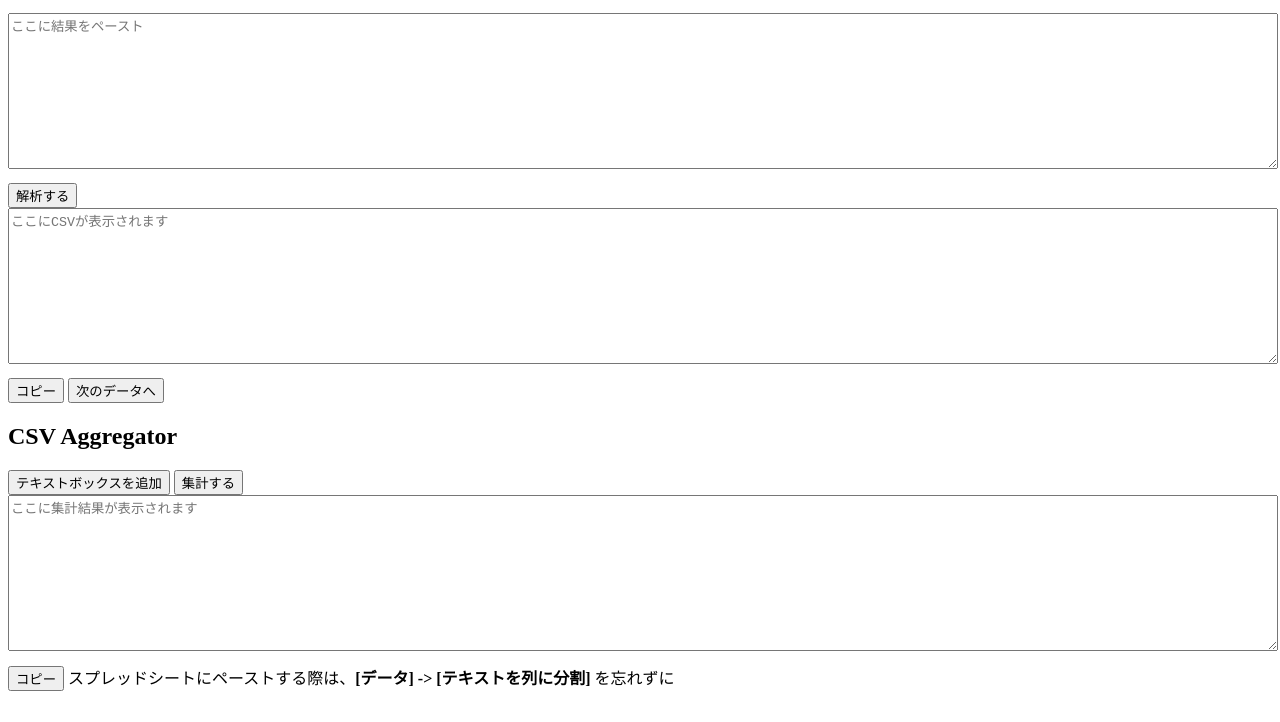
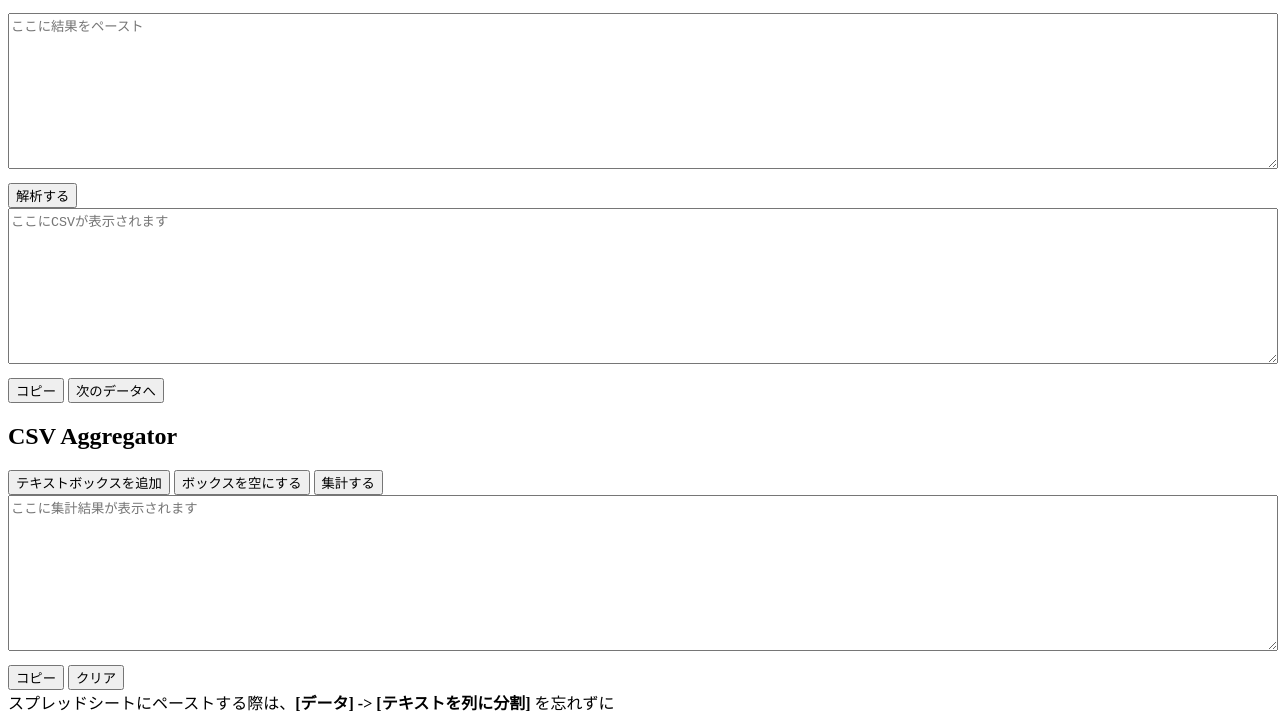
Before and after one commit to midoika/GeoGuessr_challenge, a plain HTML site: page index.html in a window 1280 px wide. Shown: the part 386-1108 px from the top of the page. Before the commit the page ends 1085 px from the top, so only its background shows below. Drawn offline with Linux system fonts and the light colour scheme.

Commit message:
Update index.html

```diff
--- a/index.html
+++ b/index.html
@@ -28,7 +28,6 @@
         <li>もう合算したいリザルトがなければ<b>[集計する]</b>ボタンをクリックする。</li>
         <li><b>[コピー]</b>ボタンをクリックし、表計算ソフトに貼り付ける。</li>
     </ol>
-
     <textarea id="inputText" placeholder="ここに結果をペースト"></textarea>
     <br>
     <button onclick="parseResults()">解析する</button>
@@ -41,13 +40,14 @@
     <h2>CSV Aggregator</h2>
     <div id="inputAreas"></div>
     <button onclick="addTextArea()">テキストボックスを追加</button>
+    <button onclick="clearAllTextAreas()">ボックスを空にする</button>
     <button onclick="aggregateResults()">集計する</button>
     <br>
     <textarea id="aggregatedOutput" readonly placeholder="ここに集計結果が表示されます"></textarea>
     <br>
     <button onclick="copyToAggregatedOutputClipboard()">コピー</button>
-    スプレッドシートにペーストする際は、<b>[データ] -> [テキストを列に分割]</b> を忘れずに
-
+    <button onclick="clearAggregatedOutput()">クリア</button>
+    <br>スプレッドシートにペーストする際は、<b>[データ] -> [テキストを列に分割]</b> を忘れずに
 
     <script>
         // Challenge Results Parser
@@ -165,6 +165,10 @@
             inputAreas.appendChild(newTextArea);
         }
 
+        function clearAllTextAreas() {
+            document.getElementById('inputAreas').innerHTML = '';
+        }
+
         function aggregateResults() {
             const textareas = document.querySelectorAll('.inputText');
             let dataframes = [];
@@ -249,6 +253,10 @@
             aggregatedOutput.select();
             document.execCommand('copy');
         }
+
+        function clearAggregatedOutput() {
+            document.getElementById('aggregatedOutput').value = '';
+        }
     </script>
 </body>
 </html>
```
